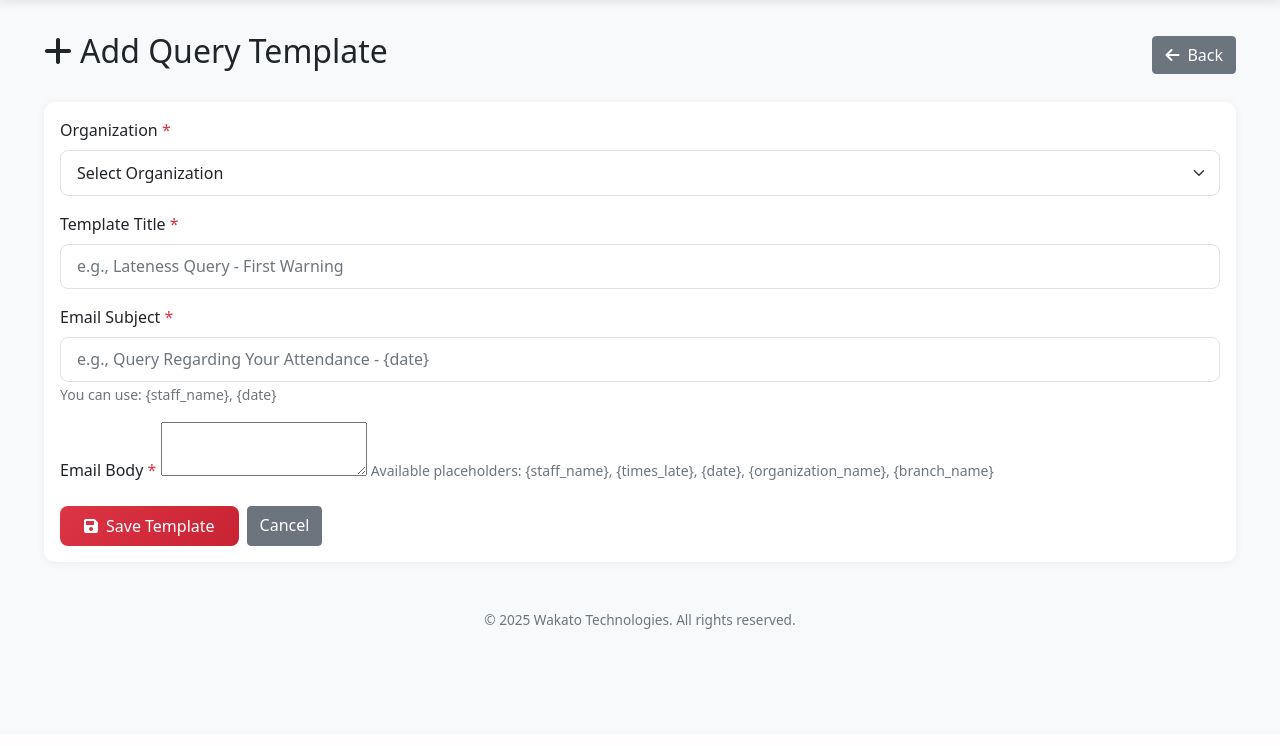
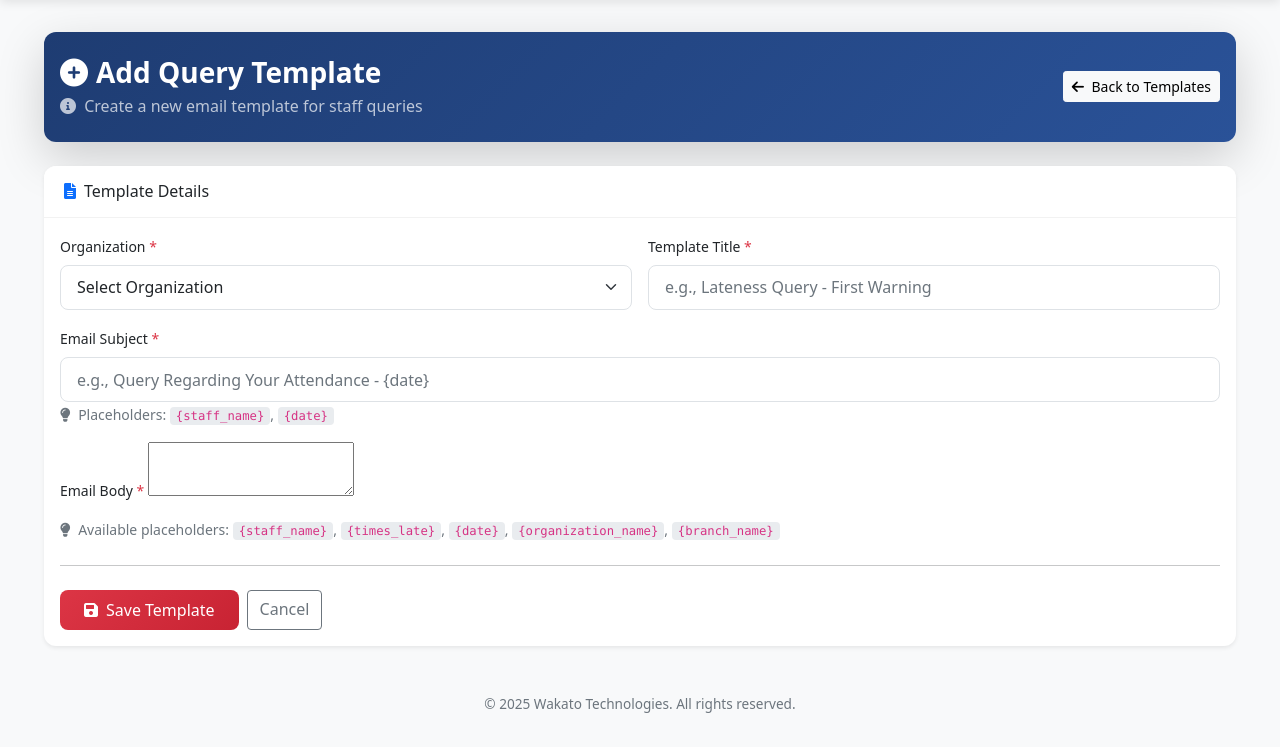
Before and after one commit to naturalwaves/attendance-system, a Flask app: page /query-templates/add in a window 1280 px wide. Shown: the part 66-813 px from the top of the page. Before the commit the page ends 695 px from the top, so only its background shows below. Run offline with Flask 3, Linux system fonts and the light colour scheme; the visitor is signed in with stand-in values (Sample User, id 1); data comes from the database, SQL or seed files in the repository; data that the repository does not hold is empty; some libraries are stand-ins or nearby versions.

Commit message:
Update add_query_template.html

```diff
--- a/templates/add_query_template.html
+++ b/templates/add_query_template.html
@@ -3,18 +3,37 @@
 {% block title %}Add Query Template - Attendance System{% endblock %}
 
 {% block content %}
-<div class="d-flex justify-content-between align-items-center mb-4">
-    <h2><i class="fas fa-plus me-2"></i>Add Query Template</h2>
-    <a href="{{ url_for('query_templates') }}" class="btn btn-secondary">
-        <i class="fas fa-arrow-left me-2"></i>Back
+<div class="row mb-4">
+    <div class="col-12">
+        <div class="card border-0 shadow-lg" style="background: linear-gradient(135deg, #1e3c72 0%, #2a5298 100%);">
+            <div class="card-body py-4">
+                <div class="d-flex justify-content-between align-items-center flex-wrap gap-3">
+                    <div>
+                        <h3 class="mb-1 fw-bold text-white">
+                            <i class="fas fa-plus-circle me-2"></i>Add Query Template
+                        </h3>
+                        <p class="mb-0 text-white-50"><i class="fas fa-info-circle me-1"></i> Create a new email template for staff queries</p>
+                    </div>
+                    <a href="{{ url_for('query_templates') }}" class="btn btn-light btn-sm">
+                        <i class="fas fa-arrow-left me-1"></i> Back to Templates
                     </a>
                 </div>
+            </div>
+        </div>
+    </div>
+</div>
 
-<div class="card">
+<div class="card border-0 shadow-sm">
+    <div class="card-header bg-white py-3">
+        <h6 class="mb-0 fw-semibold">
+            <i class="fas fa-file-alt me-2 text-primary"></i>Template Details
+        </h6>
+    </div>
     <div class="card-body">
         <form method="POST">
-            <div class="mb-3">
-                <label class="form-label">Organization <span class="text-danger">*</span></label>
+            <div class="row g-3">
+                <div class="col-md-6">
+                    <label class="form-label small fw-semibold">Organization <span class="text-danger">*</span></label>
                     <select name="organization_id" class="form-select" required>
                         <option value="">Select Organization</option>
                         {% for org in organizations %}
@@ -23,82 +42,123 @@
                     </select>
                 </div>
 
-            <div class="mb-3">
-                <label class="form-label">Template Title <span class="text-danger">*</span></label>
+                <div class="col-md-6">
+                    <label class="form-label small fw-semibold">Template Title <span class="text-danger">*</span></label>
                     <input type="text" name="title" class="form-control" placeholder="e.g., Lateness Query - First Warning" required>
                 </div>
 
-            <div class="mb-3">
-                <label class="form-label">Email Subject <span class="text-danger">*</span></label>
+                <div class="col-12">
+                    <label class="form-label small fw-semibold">Email Subject <span class="text-danger">*</span></label>
                     <input type="text" name="subject" class="form-control" placeholder="e.g., Query Regarding Your Attendance - {date}" required>
-                <small class="text-muted">You can use: {staff_name}, {date}</small>
+                    <small class="text-muted"><i class="fas fa-lightbulb me-1"></i> Placeholders: <code>{staff_name}</code>, <code>{date}</code></small>
                 </div>
 
-            <div class="mb-3">
-                <label class="form-label">Email Body <span class="text-danger">*</span></label>
+                <div class="col-12">
+                    <label class="form-label small fw-semibold">Email Body <span class="text-danger">*</span></label>
                     <textarea name="body" id="editor"></textarea>
-                <small class="text-muted">Available placeholders: {staff_name}, {times_late}, {date}, {organization_name}, {branch_name}</small>
+                    <div class="mt-2">
+                        <small class="text-muted">
+                            <i class="fas fa-lightbulb me-1"></i> Available placeholders:
+                            <code>{staff_name}</code>,
+                            <code>{times_late}</code>,
+                            <code>{date}</code>,
+                            <code>{organization_name}</code>,
+                            <code>{branch_name}</code>
+                        </small>
                     </div>
+                </div>
+            </div>
+
+            <hr class="my-4">
 
             <div class="d-flex gap-2">
                 <button type="submit" class="btn btn-primary">
                     <i class="fas fa-save me-2"></i>Save Template
                 </button>
-                <a href="{{ url_for('query_templates') }}" class="btn btn-secondary">Cancel</a>
+                <a href="{{ url_for('query_templates') }}" class="btn btn-outline-secondary">Cancel</a>
             </div>
         </form>
     </div>
 </div>
 
-<!-- TinyMCE CDN -->
-<script src="https://cdn.tiny.cloud/1/no-api-key/tinymce/6/tinymce.min.js" referrerpolicy="origin"></script>
+<!-- Summernote CSS -->
+<link href="https://cdn.jsdelivr.net/npm/summernote@0.8.20/dist/summernote-bs5.min.css" rel="stylesheet">
+
+<!-- Summernote JS -->
+<script src="https://cdn.jsdelivr.net/npm/summernote@0.8.20/dist/summernote-bs5.min.js"></script>
+
 <script>
-tinymce.init({
-    selector: '#editor',
-    height: 400,
-    plugins: 'anchor autolink charmap codesample emoticons image link lists media searchreplace table visualblocks wordcount',
-    toolbar: 'undo redo | fontfamily fontsize | bold italic underline strikethrough | forecolor backcolor | alignleft aligncenter alignright alignjustify | bullist numlist outdent indent | link table | removeformat',
-    font_family_formats: `
-        Andale Mono=andale mono,times;
-        Arial=arial,helvetica,sans-serif;
-        Arial Black=arial black,avant garde;
-        Book Antiqua=book antiqua,palatino;
-        Calibri=calibri,sans-serif;
-        Cambria=cambria,serif;
-        Candara=candara,sans-serif;
-        Century Gothic=century gothic,sans-serif;
-        Comic Sans MS=comic sans ms,sans-serif;
-        Consolas=consolas,monaco,monospace;
-        Constantia=constantia,serif;
-        Corbel=corbel,sans-serif;
-        Courier New=courier new,courier;
-        Georgia=georgia,palatino;
-        Helvetica=helvetica;
-        Impact=impact,chicago;
-        Lucida Console=lucida console,monaco;
-        Lucida Sans=lucida sans unicode,lucida grande,sans-serif;
-        Open Sans=open sans,sans-serif;
-        Palatino Linotype=palatino linotype,book antiqua,palatino;
-        Roboto=roboto,sans-serif;
-        Segoe UI=segoe ui,sans-serif;
-        Tahoma=tahoma,arial,helvetica,sans-serif;
-        Times New Roman=times new roman,times;
-        Trebuchet MS=trebuchet ms,geneva;
-        Verdana=verdana,geneva;
-    `,
-    fontsize_formats: '8pt 9pt 10pt 11pt 12pt 14pt 16pt 18pt 20pt 24pt 28pt 32pt 36pt 48pt 72pt',
-    content_style: `
-        @import url('https://fonts.googleapis.com/css2?family=Open+Sans:wght@400;600;700&family=Roboto:wght@400;500;700&display=swap');
-        body { font-family: Arial, sans-serif; font-size: 12pt; }
-    `,
-    menubar: false,
-    branding: false,
-    promotion: false,
-    setup: function(editor) {
-        editor.on('change', function() {
-            editor.save();
-        });
+$(document).ready(function() {
+    $('#editor').summernote({
+        height: 350,
+        placeholder: 'Compose your query email here...',
+        toolbar: [
+            ['style', ['style']],
+            ['font', ['bold', 'italic', 'underline', 'strikethrough', 'clear']],
+            ['fontname', ['fontname']],
+            ['fontsize', ['fontsize']],
+            ['color', ['color']],
+            ['para', ['ul', 'ol', 'paragraph']],
+            ['table', ['table']],
+            ['insert', ['link', 'hr']],
+            ['view', ['fullscreen', 'codeview', 'undo', 'redo', 'help']]
+        ],
+        fontNames: [
+            'Arial', 'Arial Black', 'Calibri', 'Cambria', 'Candara', 'Century Gothic',
+            'Comic Sans MS', 'Consolas', 'Constantia', 'Corbel', 'Courier New',
+            'Georgia', 'Helvetica', 'Impact', 'Lucida Console', 'Lucida Sans',
+            'Open Sans', 'Palatino Linotype', 'Roboto', 'Segoe UI', 'Tahoma',
+            'Times New Roman', 'Trebuchet MS', 'Verdana'
+        ],
+        fontNamesIgnoreCheck: ['Calibri', 'Cambria', 'Candara', 'Century Gothic', 'Consolas', 'Constantia', 'Corbel', 'Lucida Sans', 'Open Sans', 'Roboto', 'Segoe UI'],
+        fontSizes: ['8', '9', '10', '11', '12', '14', '16', '18', '20', '24', '28', '32', '36', '48', '72'],
+        styleTags: ['p', 'h1', 'h2', 'h3', 'h4', 'h5', 'h6'],
+        callbacks: {
+            onInit: function() {
+                // Add custom styling to the editor
+                $('.note-editable').css('font-family', 'Arial, sans-serif');
+                $('.note-editable').css('font-size', '12pt');
+            }
         }
     });
+});
 </script>
+
+<style>
+.note-editor.note-frame {
+    border: 1px solid #dee2e6;
+    border-radius: 0.5rem;
+}
+
+.note-editor.note-frame .note-editing-area .note-editable {
+    padding: 15px;
+    background-color: #fff;
+}
+
+.note-toolbar {
+    background-color: #f8f9fc;
+    border-bottom: 1px solid #dee2e6;
+    border-radius: 0.5rem 0.5rem 0 0;
+    padding: 8px;
+}
+
+.note-btn {
+    border-radius: 4px !important;
+}
+
+.text-white-50 {
+    color: rgba(255, 255, 255, 0.7) !important;
+}
+
+.card {
+    border-radius: 0.75rem;
+}
+
+code {
+    background-color: #e9ecef;
+    padding: 2px 6px;
+    border-radius: 4px;
+    color: #d63384;
+}
+</style>
 {% endblock %}
```
Lines whose indentation alone changed are shown as unchanged.
